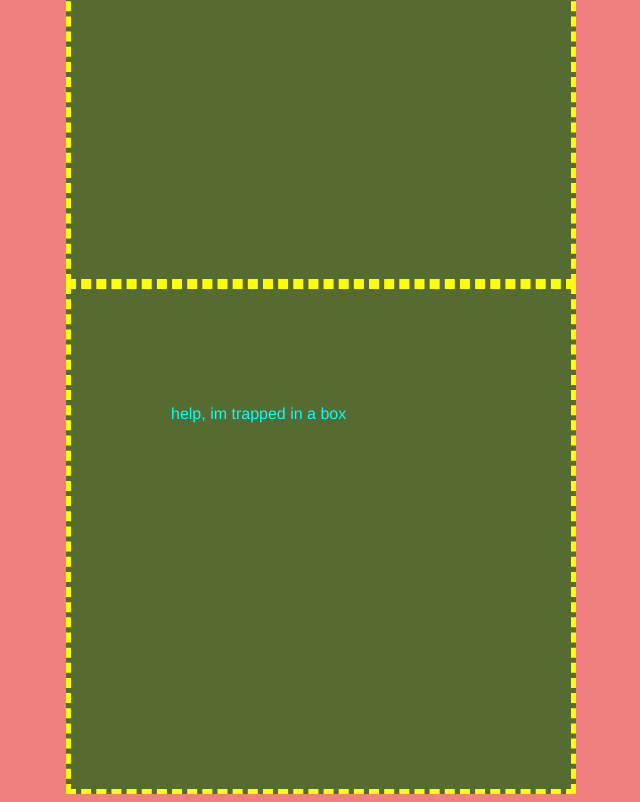
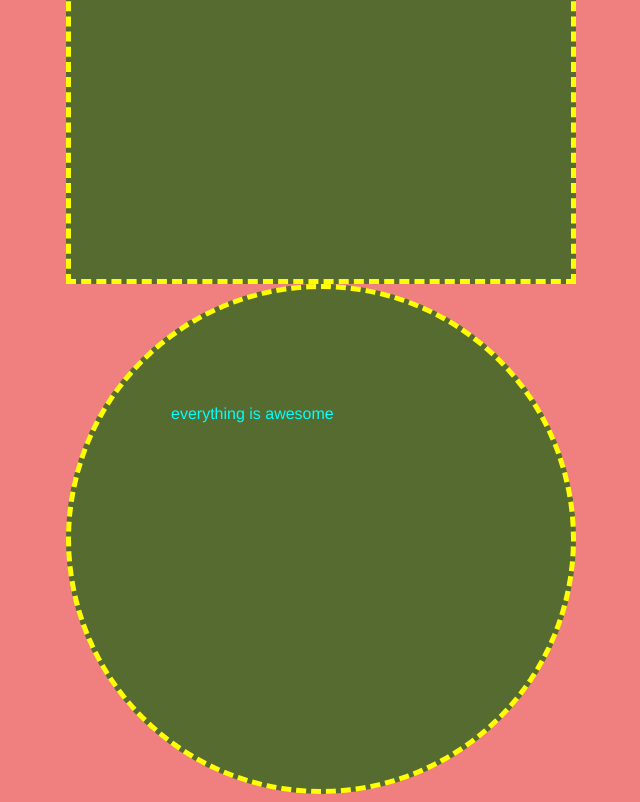
Before and after one commit to Gino-Guerra/c12-css, a plain HTML site: page index.html in a window 1280 px wide. Shown: the part 306-1108 px from the top of the page, without its empty margins (319-959 px from the left). Drawn offline with Linux system fonts and the light colour scheme.

Commit message:
fixing circle and changing text

```diff
--- a/index.html
+++ b/index.html
@@ -13,7 +13,7 @@
 </section>
 
 <section id="circle">
-<p class="circle__text">help, im trapped in a box</p>
+<p class="circle__text">everything is awesome</p>
 </section>
 </body>
 </html>
--- a/style.css
+++ b/style.css
@@ -19,6 +19,6 @@ body{
         height: 300px;
         border: 5px dashed yellow;
         margin: auto;
-        border-radius: 0px;
+        border-radius: 300px;
         padding: 100px;
     }
```
